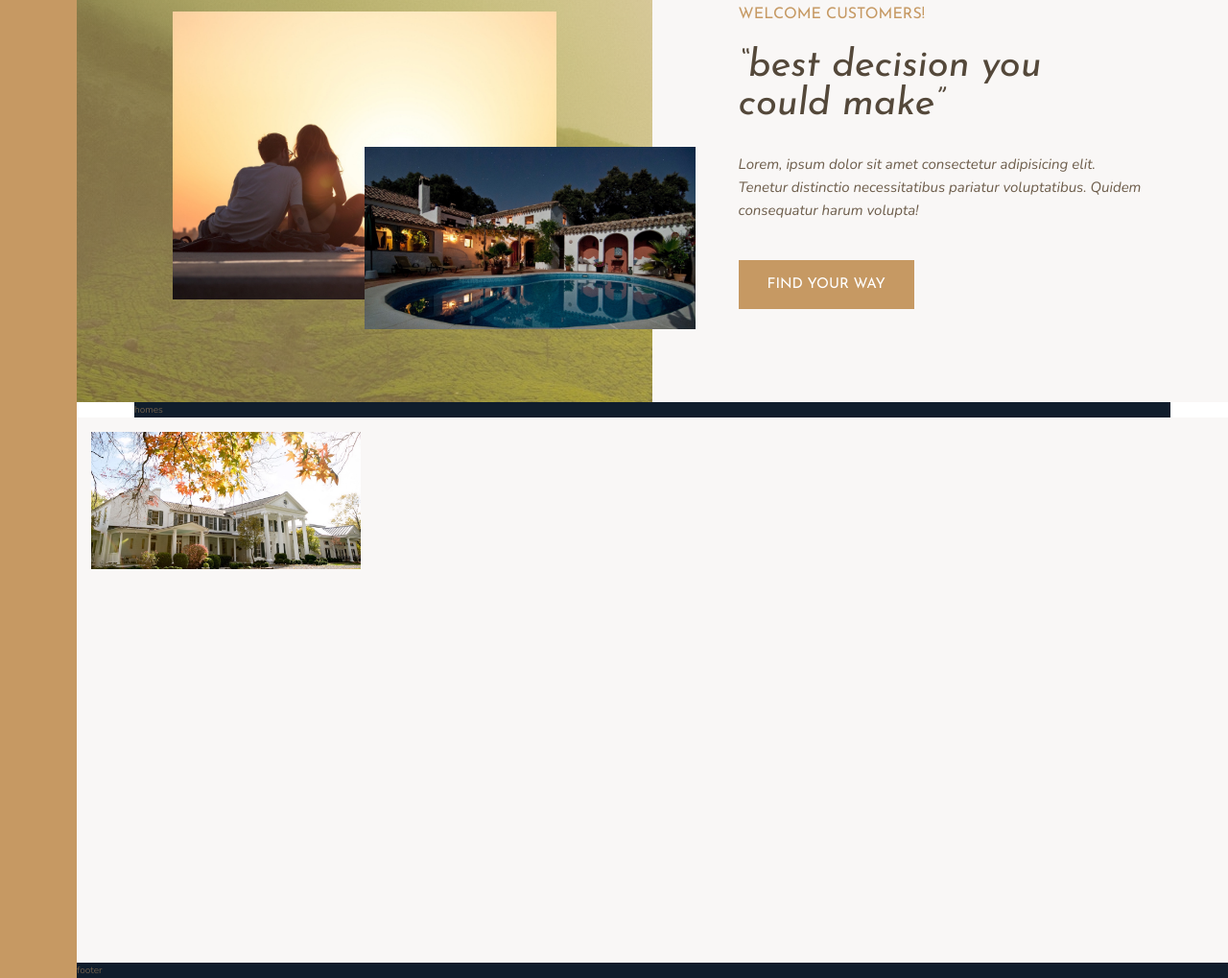
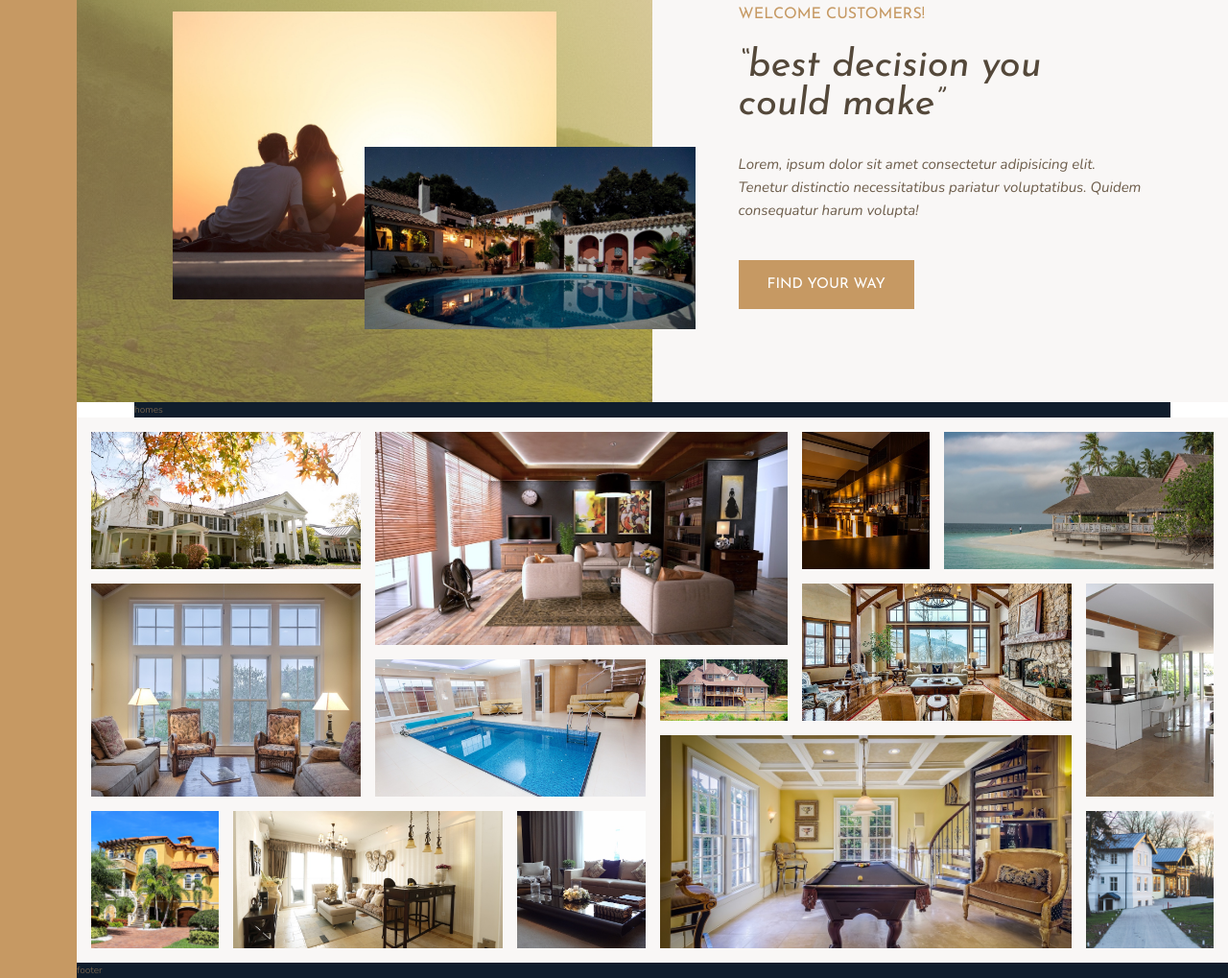
Before and after one commit to monpro/advanced-css-project, a website: page Highlight/index.html in a window 1280 px wide. Shown: the part 1405-2424 px from the top of the page at 96% size. Drawn offline with nearby package versions, Linux system fonts and the light colour scheme.

Commit message:
finish styling of gallery items

```diff
--- a/Highlight/index.html
+++ b/Highlight/index.html
@@ -27,14 +27,16 @@
             <use xlink:href="img/sprite.svg#icon-global"></use>
         </svg>
         <h4 class="heading-4 heading-4--dark">Luxury homes</h4>
-                <p class="feature__text">Lorem, ipsum dolor sit amet consectetur adipisicing elit. Tenetur distinctio necessitatibus pariatur voluptatibus.</p>
+        <p class="feature__text">Lorem, ipsum dolor sit amet consectetur adipisicing elit. Tenetur distinctio
+            necessitatibus pariatur voluptatibus.</p>
     </div>
     <div class="feature">
         <svg class="feature__icon">
             <use xlink:href="img/sprite.svg#icon-trophy"></use>
         </svg>
         <h4 class="heading-4 heading-4--dark">Best properties</h4>
-                <p class="feature__text">Voluptatum mollitia quae. Vero ipsum sapiente molestias accusamus rerum sed a eligendi aut quia.</p>
+        <p class="feature__text">Voluptatum mollitia quae. Vero ipsum sapiente molestias accusamus rerum sed a eligendi
+            aut quia.</p>
     </div>
     <div class="feature">
         <svg class="feature__icon">
@@ -48,14 +50,16 @@
             <use xlink:href="img/sprite.svg#icon-key"></use>
         </svg>
         <h4 class="heading-4 heading-4--dark">New homes</h4>
-                <p class="feature__text">Vero ipsum sapiente molestias accusamus rerum. Lorem, ipsum dolor sit amet consectetur adipisicing elit.</p>
+        <p class="feature__text">Vero ipsum sapiente molestias accusamus rerum. Lorem, ipsum dolor sit amet consectetur
+            adipisicing elit.</p>
     </div>
     <div class="feature">
         <svg class="feature__icon">
             <use xlink:href="img/sprite.svg#icon-presentation"></use>
         </svg>
         <h4 class="heading-4 heading-4--dark">top 1%</h4>
-                <p class="feature__text">Quidem consequatur harum, voluptatum mollitia quae. Tenetur distinctio necessitatibus pariatur voluptatibus.</p>
+        <p class="feature__text">Quidem consequatur harum, voluptatum mollitia quae. Tenetur distinctio necessitatibus
+            pariatur voluptatibus.</p>
     </div>
     <div class="feature">
         <svg class="feature__icon">
@@ -76,7 +80,8 @@
     <h3 class="heading-3 mb-sm">Welcome customers!</h3>
     <h2 class="heading-2 heading-2--dark mb-md">&ldquo;best decision you could make&rdquo;</h2>
     <p class="story__text">
-                Lorem, ipsum dolor sit amet consectetur adipisicing elit. Tenetur distinctio necessitatibus pariatur voluptatibus. Quidem consequatur harum volupta!
+        Lorem, ipsum dolor sit amet consectetur adipisicing elit. Tenetur distinctio necessitatibus pariatur
+        voluptatibus. Quidem consequatur harum volupta!
     </p>
     <button class="btn">find your way</button>
 </div>
@@ -84,9 +89,34 @@
     homes
 </section>
 <section class="gallery">
-            <figure class="gallery__item gallery__item--1">
-                <img src="img/gal-1.jpeg" alt="gal img 1" class="gallery__img">
-            </figure>
+    <figure class="gallery__item gallery__item--1"><img src="img/gal-1.jpeg" alt="gal img 1"
+                                                        class="gallery__img"></figure>
+    <figure class="gallery__item gallery__item--2"><img src="img/gal-2.jpeg" alt="gal img 2"
+                                                        class="gallery__img"></figure>
+    <figure class="gallery__item gallery__item--3"><img src="img/gal-3.jpeg" alt="gal img 3"
+                                                        class="gallery__img"></figure>
+    <figure class="gallery__item gallery__item--4"><img src="img/gal-4.jpeg" alt="gal img 4"
+                                                        class="gallery__img"></figure>
+    <figure class="gallery__item gallery__item--5"><img src="img/gal-5.jpeg" alt="gal img 5"
+                                                        class="gallery__img"></figure>
+    <figure class="gallery__item gallery__item--6"><img src="img/gal-6.jpeg" alt="gal img 6"
+                                                        class="gallery__img"></figure>
+    <figure class="gallery__item gallery__item--7"><img src="img/gal-7.jpeg" alt="gal img 7"
+                                                        class="gallery__img"></figure>
+    <figure class="gallery__item gallery__item--8"><img src="img/gal-8.jpeg" alt="gal img 8"
+                                                        class="gallery__img"></figure>
+    <figure class="gallery__item gallery__item--9"><img src="img/gal-9.jpeg" alt="gal img 9"
+                                                        class="gallery__img"></figure>
+    <figure class="gallery__item gallery__item--10"><img src="img/gal-10.jpeg" alt="gal img 10"
+                                                         class="gallery__img"></figure>
+    <figure class="gallery__item gallery__item--11"><img src="img/gal-11.jpeg" alt="gal img 11"
+                                                         class="gallery__img"></figure>
+    <figure class="gallery__item gallery__item--12"><img src="img/gal-12.jpeg" alt="gal img 12"
+                                                         class="gallery__img"></figure>
+    <figure class="gallery__item gallery__item--13"><img src="img/gal-13.jpeg" alt="gal img 13"
+                                                         class="gallery__img"></figure>
+    <figure class="gallery__item gallery__item--14"><img src="img/gal-14.jpeg" alt="gal img 14"
+                                                         class="gallery__img"></figure>
 </section>
 <footer class="footer">
     footer
--- a/Highlight/sass/_gallery.scss
+++ b/Highlight/sass/_gallery.scss
@@ -14,6 +14,71 @@
             grid-row: 1 / span 2;
             grid-column: 1 / span 2;
         }
+
+        &--2 {
+            grid-row: 1 / span 3;
+            grid-column: 3 / span 3;
+        }
+
+        &--3 {
+            grid-row: 1 / span 2;
+            grid-column: 6 / 7;
+        }
+
+        &--4 {
+            grid-row: 1 / span 2;
+            grid-column: 7 / -1;
+        }
+
+        &--5 {
+            grid-row: 3 / span 3;
+            grid-column: 1 / span 2;
+        }
+
+        &--6 {
+            grid-row: 4 / span 2;
+            grid-column: 3 / span 2;
+        }
+
+        &--7 {
+            grid-row: 4 / span 1;
+            grid-column: 5 / span 1;
+        }
+
+        &--8 {
+            grid-row: 3 / span 2;
+            grid-column: 6 / span 2;
+        }
+
+        &--9 {
+            grid-row: 3 / span 3;
+            grid-column: 8 / -1;
+        }
+
+        &--10 {
+            grid-row: 6 / -1;
+            grid-column: 1 / span 1;
+        }
+
+        &--11 {
+            grid-row: 6 / -1;
+            grid-column: 2 / span 2;
+        }
+
+        &--12 {
+            grid-row: 6 / -1;
+            grid-column: 4 / span 1;
+        }
+
+        &--13 {
+            grid-row: 5 / -1;
+            grid-column: 5 / span 3;
+        }
+
+        &--14 {
+            grid-row: 6 / -1;
+            grid-column: 8 / -1;
+        }
     }
 
     &__img {
```
Also changed, not shown: Highlight/css/style.css. Lines whose indentation alone changed are shown as unchanged.
